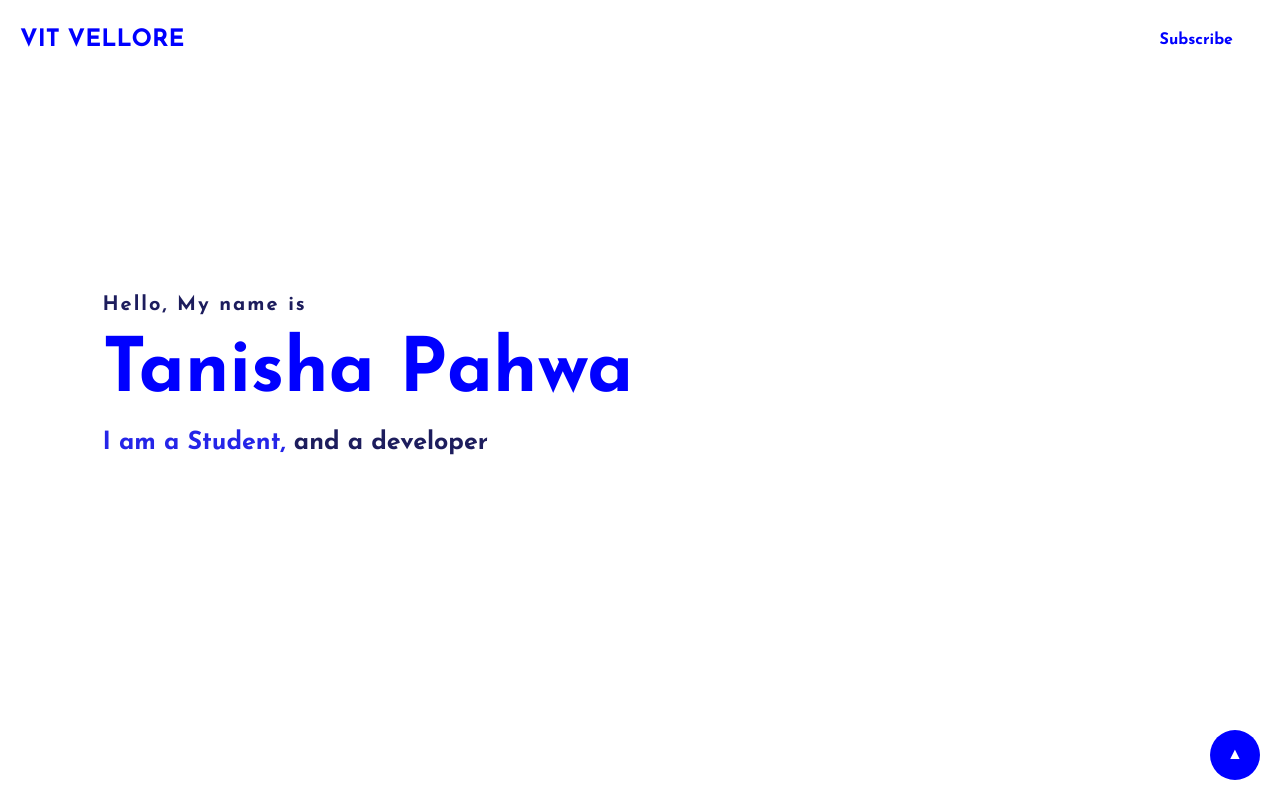
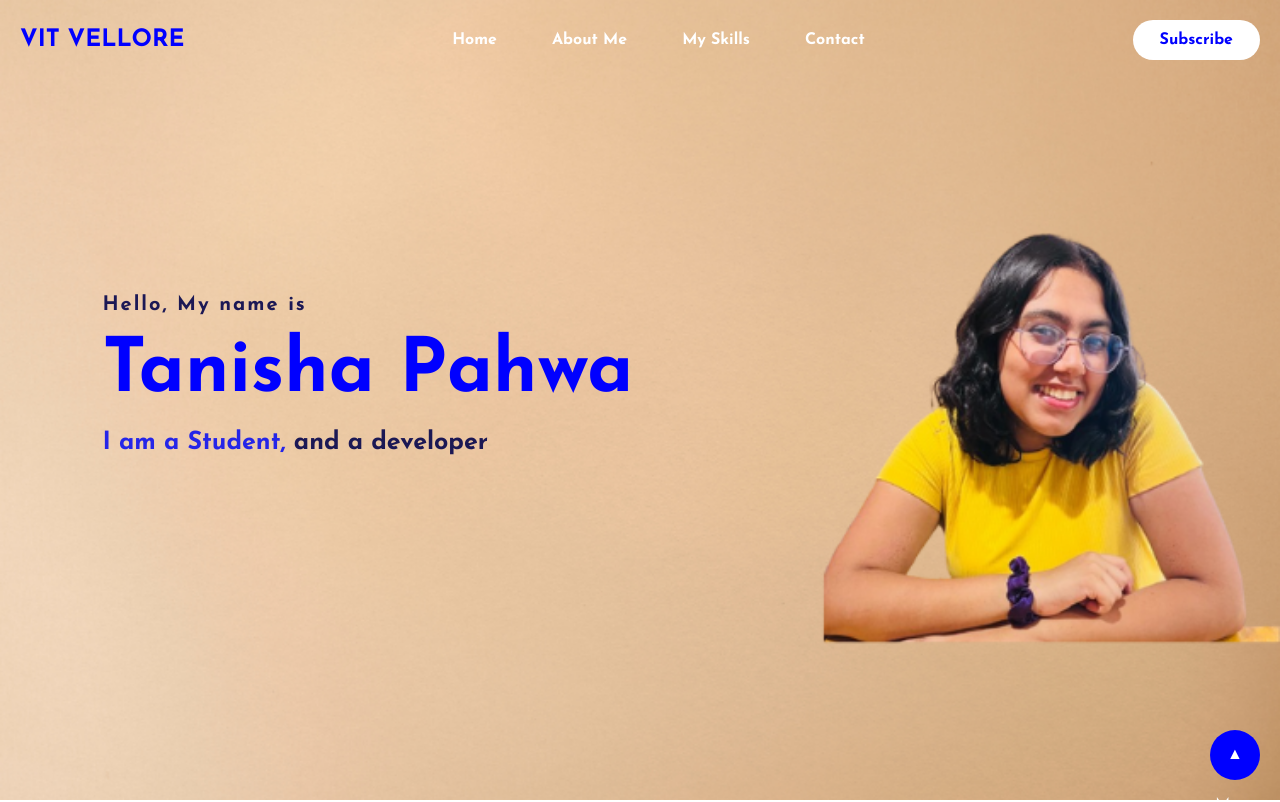
Before and after one commit to tanishaa-p/tanishaa-p.github.io, a plain HTML site: page index.html in a window 1280 px wide. Shown: the top 802 px of the page. Drawn offline with Linux system fonts and the light colour scheme.

Commit message:
fixed background

```diff
--- a/styles.css
+++ b/styles.css
@@ -9,7 +9,7 @@
 .hero{
     height: 100vh;
     width:100%;
-    background-image: url(../OWN/bg.png);
+    background-image: url(../bg.png);
     background-size: cover;
     background-position: center;
 }
@@ -69,6 +69,7 @@ nav ul li a:hover{
     top:50%;
     left:8%;
     transform: translateY(-50%);
+	/* background-color: beige; */
 }
 
 h1{
```
